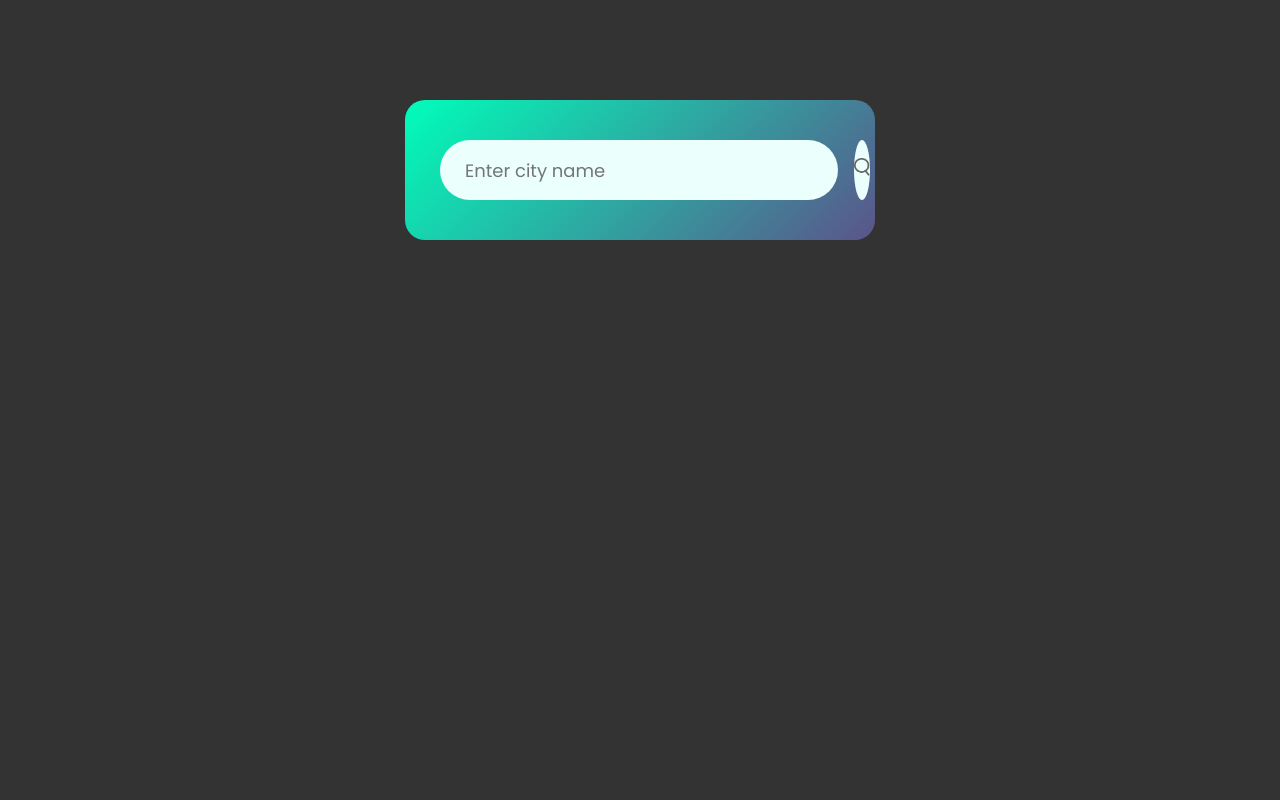
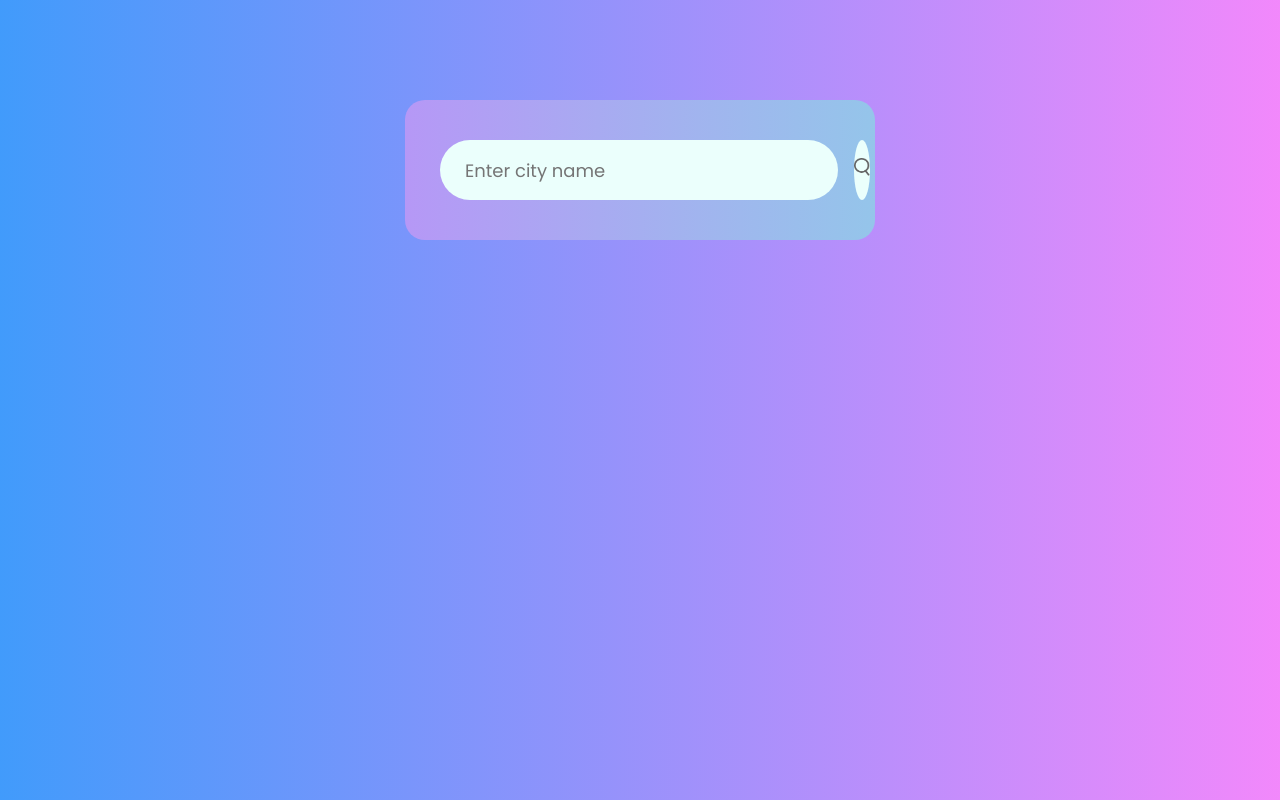
Before and after one commit to sagar-46/Weather-App, a plain HTML site: page index.html in a window 1280 px wide. Drawn offline with Linux system fonts and the light colour scheme.

Commit message:
change background

```diff
--- a/style.css
+++ b/style.css
@@ -5,12 +5,13 @@
     box-sizing: border-box;
 }
 body{
-    background-color: #333;
+background: linear-gradient(90deg, hsla(211, 96%, 62%, 1) 0%, hsla(295, 94%, 76%, 1) 100%);
+
 }
 .card{
     width: 90%;
     max-width: 470px;
-    background: linear-gradient(135deg, #00feba, #5b548a);
+    background: linear-gradient(90deg, hsla(259, 84%, 78%, 1) 0%, hsla(206, 67%, 75%, 1) 100%);
     color: white;
     margin: 100px auto 0;
     border-radius: 20px;
```
